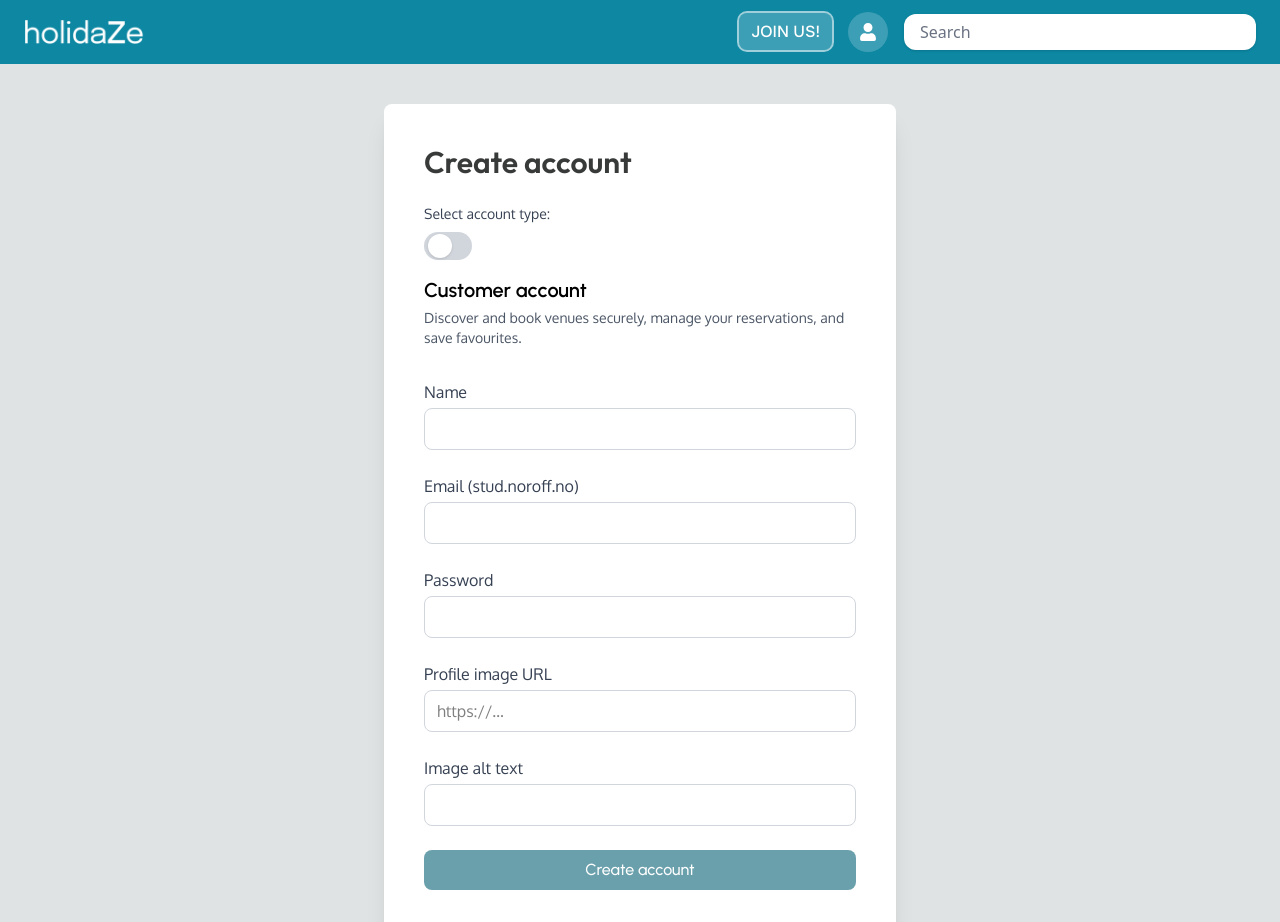
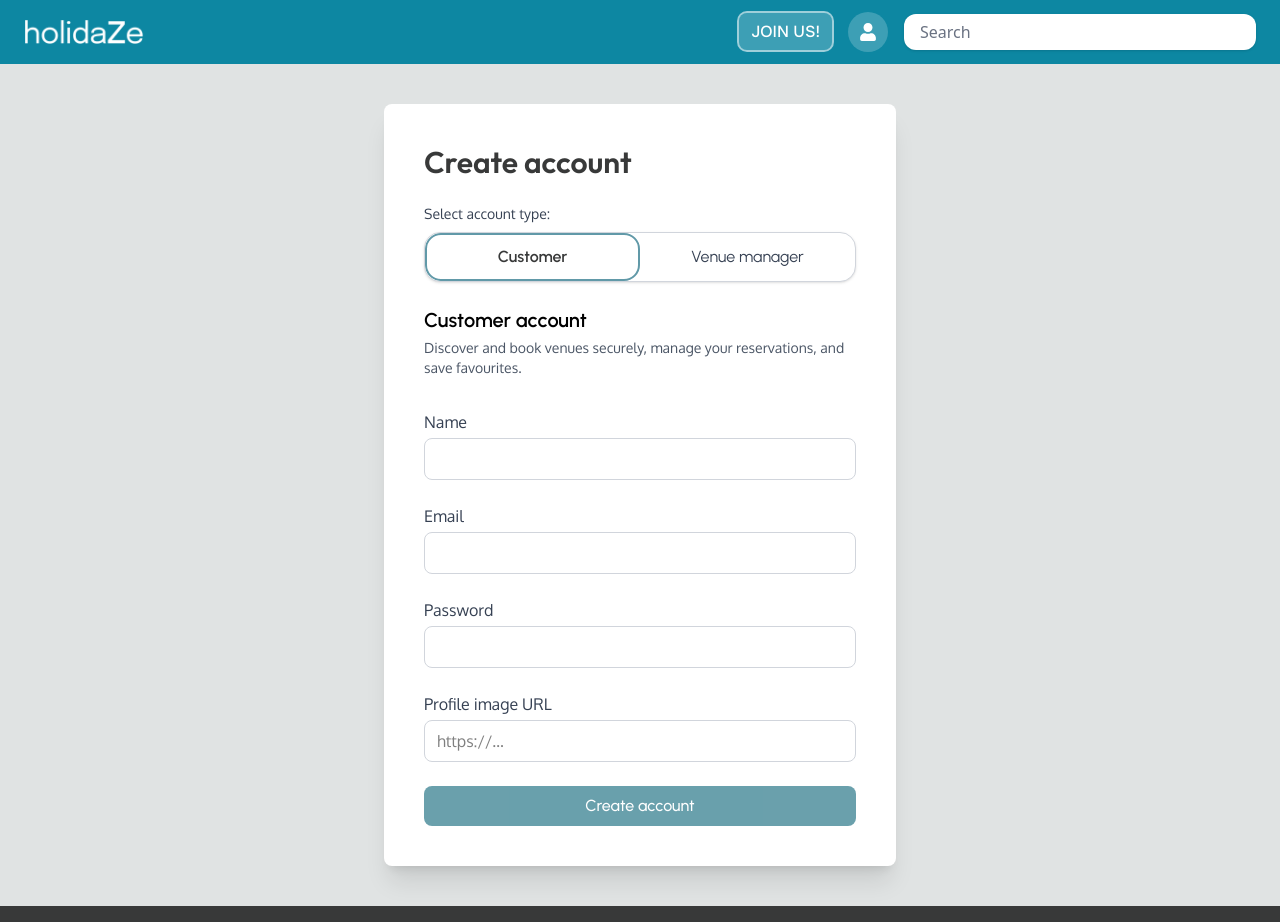
Before and after one commit to marned91/Holidaze-PE2, a React (Vite) app: page /signup in a window 1280 px wide. Shown: the top 922 px of the page. Built offline with nearby package versions, Linux system fonts and the light colour scheme.

Commit message:
styling changes login and signup form
also changed alt text from signup to "Holidaze profile image"

```diff
--- a/src/pages/LoginPage.tsx
+++ b/src/pages/LoginPage.tsx
@@ -68,7 +68,9 @@ export function LoginPage() {
   return (
     <main className="min-h-[calc(100vh-120px)] flex items-center justify-center bg-light px-4">
       <section className="w-full max-w-md bg-white rounded-lg shadow-xl py-10 px-8">
-        <h1 className="text-3xl font-semibold text-dark mb-6">Sign in</h1>
+        <h1 className="text-3xl font-semibold text-dark mb-6 font-large">
+          Sign in
+        </h1>
 
         {errors.root?.message && (
           <div
--- a/src/pages/SignUpPage.tsx
+++ b/src/pages/SignUpPage.tsx
@@ -11,7 +11,6 @@ type SignUpFormValues = {
   password: string;
   isVenueManager: boolean;
   avatarUrl: string;
-  avatarAlt: string;
 };
 
 function isNoroffStudentEmail(email?: string): boolean {
@@ -46,10 +45,6 @@ const signUpSchema: yup.ObjectSchema<SignUpFormValues> = yup
       .string()
       .required('Image URL is required')
       .url('Enter a valid URL'),
-    avatarAlt: yup
-      .string()
-      .required('Alt text is required')
-      .max(120, 'Max 120 characters'),
   })
   .required();
 
@@ -61,6 +56,7 @@ export function SignUpPage() {
     handleSubmit,
     setError,
     watch,
+    setValue,
     formState: { errors, isSubmitting, isValid },
   } = useForm<SignUpFormValues>({
     resolver: yupResolver(signUpSchema),
@@ -72,7 +68,6 @@ export function SignUpPage() {
       password: '',
       isVenueManager: false,
       avatarUrl: '',
-      avatarAlt: '',
     },
   });
 
@@ -86,7 +81,7 @@ export function SignUpPage() {
       venueManager: values.isVenueManager,
       avatar: {
         url: values.avatarUrl.trim(),
-        alt: values.avatarAlt.trim(),
+        alt: 'Holidaze profile image',
       },
     };
 
@@ -108,10 +103,6 @@ export function SignUpPage() {
           setError('password', { type: 'server', message: fe.password });
         if (fe.avatarUrl)
           setError('avatarUrl', { type: 'server', message: fe.avatarUrl });
-        if (fe.avatarAlt)
-          setError('avatarAlt', { type: 'server', message: fe.avatarAlt });
-        if (fe['avatar.alt'])
-          setError('avatarAlt', { type: 'server', message: fe['avatar.alt'] });
       } else {
         alert((unknownError as Error)?.message || 'Registration failed.');
       }
@@ -120,7 +111,7 @@ export function SignUpPage() {
 
   return (
     <main className="min-h-[calc(100vh-120px)] flex items-center justify-center bg-light px-4">
-      <section className="w-full max-w-lg bg-white rounded-lg shadow-xl p-10 my-10">
+      <section className="w-full max-w-lg bg-white rounded-lg shadow-xl p-5 md:p-10 my-10">
         <h1 className="text-3xl font-semibold text-dark mb-6 font-large">
           Create account
         </h1>
@@ -129,27 +120,71 @@ export function SignUpPage() {
           <p className="mb-2 text-sm text-gray-700 font-text">
             Select account type:
           </p>
-
-          <div className="flex items-center gap-3">
-            <label className="inline-flex items-center cursor-pointer select-none">
           <input
             type="checkbox"
-                role="switch"
-                aria-checked={isVenueManager}
-                aria-label="Toggle venue manager account"
-                className="sr-only peer"
+            className="sr-only"
+            aria-hidden="true"
+            tabIndex={-1}
             {...registerField('isVenueManager')}
           />
+          <div
+            role="tablist"
+            aria-label="Account type"
+            className="relative rounded-2xl border border-gray-300 bg-white shadow-sm overflow-hidden"
+          >
             <span
-                className="peer-focus:ring-2 peer-focus:ring-highlight inline-flex h-7 w-12 items-center rounded-full bg-gray-300 transition
-                           after:h-6 after:w-6 after:rounded-full after:bg-white after:shadow after:transition
-                           after:translate-x-1 peer-checked:after:translate-x-5 peer-checked:bg-main-dark"
               aria-hidden="true"
+              className={`pointer-events-none absolute inset-y-0 left-0 w-1/2 rounded-2xl border-2 border-highlight transition-transform duration-200 ease-out z-0 ${
+                isVenueManager ? 'translate-x-full' : 'translate-x-0'
+              }`}
             />
-            </label>
+            <div className="grid grid-cols-2">
+              <button
+                type="button"
+                role="tab"
+                aria-selected={!isVenueManager}
+                className={`relative z-10 px-5 py-3 text-center font-medium-buttons transition
+                    focus:outline-none focus-visible:ring-2 focus-visible:ring-highlight
+                    ${
+                      !isVenueManager
+                        ? 'text-dark font-semibold'
+                        : 'text-gray-700 hover:bg-gray-50'
+                    }`}
+                onClick={() =>
+                  setValue('isVenueManager', false, {
+                    shouldDirty: true,
+                    shouldTouch: true,
+                    shouldValidate: true,
+                  })
+                }
+              >
+                Customer
+              </button>
+              <button
+                type="button"
+                role="tab"
+                aria-selected={isVenueManager}
+                className={`relative z-10 px-5 py-3 text-center font-medium-buttons transition
+                    focus:outline-none focus-visible:ring-2 focus-visible:ring-highlight
+                    ${
+                      isVenueManager
+                        ? 'text-dark font-semibold'
+                        : 'text-gray-700 hover:bg-gray-50'
+                    }`}
+                onClick={() =>
+                  setValue('isVenueManager', true, {
+                    shouldDirty: true,
+                    shouldTouch: true,
+                    shouldValidate: true,
+                  })
+                }
+              >
+                Venue manager
+              </button>
+            </div>
           </div>
           <div
-            className="mt-4"
+            className="mt-6"
             id="account-type-description"
             role="region"
             aria-live="polite"
@@ -201,13 +236,12 @@ export function SignUpPage() {
               </p>
             )}
           </div>
-
           <div>
             <label
               htmlFor="email"
               className="block text-md text-gray-700 mb-1 font-text"
             >
-              Email (stud.noroff.no)
+              Email
             </label>
             <input
               id="email"
@@ -228,7 +262,6 @@ export function SignUpPage() {
               </p>
             )}
           </div>
-
           <div>
             <label
               htmlFor="password"
@@ -255,7 +288,6 @@ export function SignUpPage() {
               </p>
             )}
           </div>
-
           <div>
             <label
               htmlFor="avatarUrl"
@@ -284,33 +316,6 @@ export function SignUpPage() {
             )}
           </div>
 
-          <div>
-            <label
-              htmlFor="avatarAlt"
-              className="block text-md text-gray-700 mb-1 font-text"
-            >
-              Image alt text
-            </label>
-            <input
-              id="avatarAlt"
-              type="text"
-              maxLength={120}
-              disabled={isSubmitting}
-              aria-invalid={!!errors.avatarAlt}
-              {...registerField('avatarAlt')}
-              className={`w-full font-text border rounded-lg px-3 py-2 focus:outline-none focus:ring-2 disabled:bg-gray-100 ${
-                errors.avatarAlt
-                  ? 'border-red-400 focus:ring-red-300'
-                  : 'border-gray-300 focus:ring-1 focus:ring-gray-300'
-              }`}
-            />
-            {errors.avatarAlt && (
-              <p className="mt-1 text-sm text-red-600 font-text italic">
-                {errors.avatarAlt.message}
-              </p>
-            )}
-          </div>
-
           <button
             type="submit"
             disabled={isSubmitting || !isValid}
```
Lines whose indentation alone changed are shown as unchanged.
